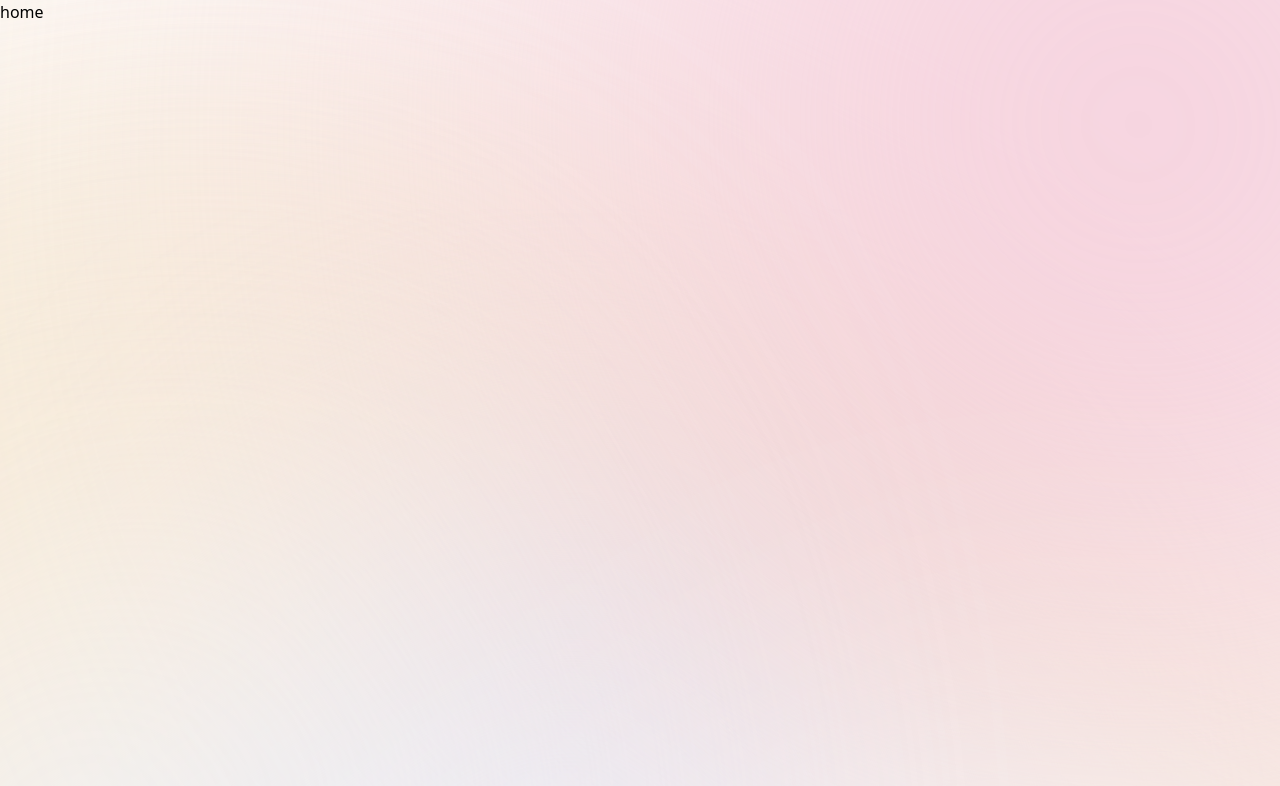
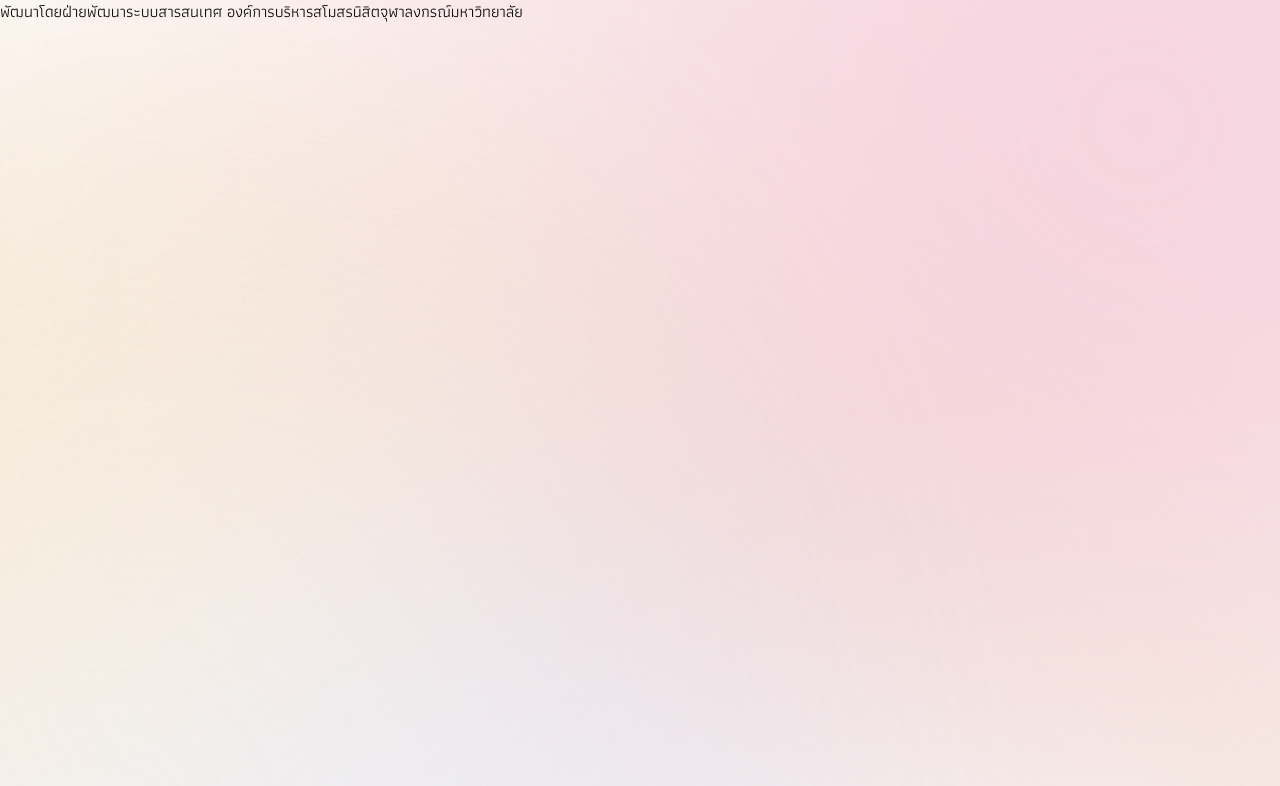
Before and after one commit to mastermrx008/firstdate-rpkm67-frontend, a Next.js app: page / in a window 1280 px wide. Shown: the top 786 px of the page. Built offline with nearby package versions, Linux system fonts and the light colour scheme.

Commit message:
add: font

```diff
--- a/src/app/layout.tsx
+++ b/src/app/layout.tsx
@@ -1,9 +1,11 @@
 import type { Metadata } from 'next';
-import { Inter } from 'next/font/google';
+import { Athiti } from 'next/font/google';
 import './globals.css';
-import Image from 'next/image';
 
-const inter = Inter({ subsets: ['latin'] });
+const athiti = Athiti({
+  subsets: ['latin', 'thai'],
+  weight: ['200', '300', '400', '500', '600', '700'],
+});
 
 export const metadata: Metadata = {
   title: 'RPKM',
@@ -16,7 +18,7 @@ export default function RootLayout({
 }>) {
   return (
     <html lang="en">
-      <body className={inter.className + 'w-full min-h-screen bg-1'}>
+      <body className={athiti.className + ' w-full min-h-screen bg-1'}>
         {children}
       </body>
     </html>
--- a/src/app/page.tsx
+++ b/src/app/page.tsx
@@ -1,3 +1,7 @@
 export default function Home() {
-  return <main className="w-full">home</main>;
+  return (
+    <main className="w-full">
+      พัฒนาโดยฝ่ายพัฒนาระบบสารสนเทศ องค์การบริหารสโมสรนิสิตจุฬาลงกรณ์มหาวิทยาลัย
+    </main>
+  );
 }
```
